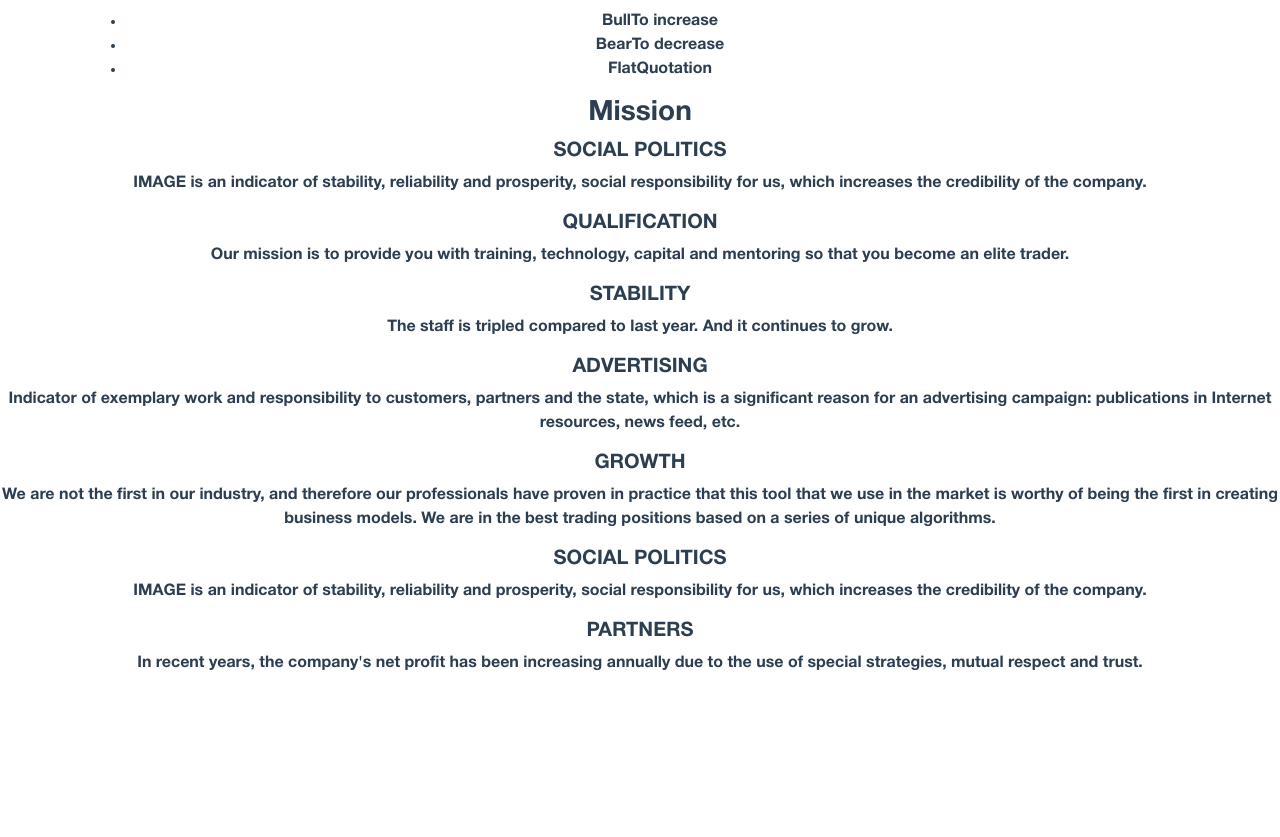
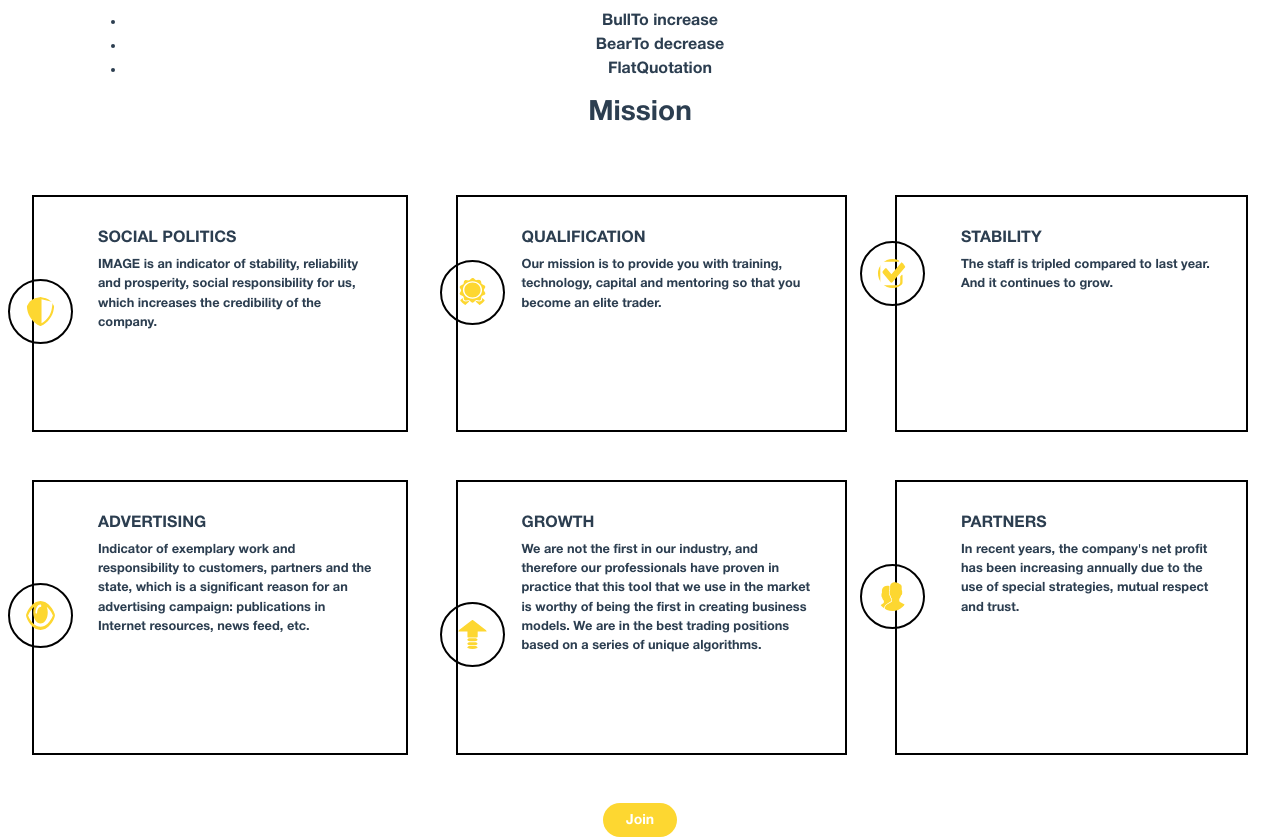
Before and after one commit to nonsoo24/bitploloniex, a Vue app: page / in a window 1280 px wide. Shown: the part 920-1757 px from the top of the page. Before the commit the page ends 1611 px from the top, so only its background shows below. Built offline with nearby package versions, Linux system fonts and the light colour scheme.

Commit message:
features list styled

```diff
--- a/src/views/Home.vue
+++ b/src/views/Home.vue
@@ -107,47 +107,57 @@
     <section>
       <h3 class="textuppercase">Mission</h3>
       <div class="grid-container">
-        <div>
+        <div class="feature-list">
           <h5>SOCIAL POLITICS</h5>
           <p>IMAGE is an indicator of stability, reliability and prosperity, social responsibility for us, which
-            increases the credibility of the company.</p>
+            increases the credibility of the company.
+          </p>
+          <div><img src="../assets/img/icon/shield.svg" alt="" class="feature-icon"></div>
         </div>
-        <div>
+
+        <div class="feature-list">
           <h5>QUALIFICATION</h5>
           <p>Our mission is to provide you with training, technology, capital and mentoring so that you become an elite
-            trader.</p>
+            trader.
+          </p>
+          <div><img src="../assets/img/icon/medal.svg" alt="" class="feature-icon"></div>
         </div>
 
-        <div>
+        <div class="feature-list">
           <h5>STABILITY</h5>
           <p>The staff is tripled compared to last year. And it continues to grow.</p>
+          <div><img src="../assets/img/icon/check.svg" alt="" class="feature-icon"></div>
         </div>
 
-        <div>
+        <div class="feature-list">
           <h5>ADVERTISING</h5>
           <p>Indicator of exemplary work and responsibility to customers, partners and the state, which is a significant
-            reason for an advertising campaign: publications in Internet resources, news feed, etc.</p>
+            reason for an advertising campaign: publications in Internet resources, news feed, etc.
+          </p>
+          <div><img src="../assets/img/icon/eye.svg" alt="" class="feature-icon"></div>
         </div>
 
-        <div>
+        <div class="feature-list">
           <h5>GROWTH</h5>
           <p>We are not the first in our industry, and therefore our professionals have proven in practice that this
             tool that we use in the market is worthy of being the first in creating business models. We are in the best
-            trading positions based on a series of unique algorithms.</p>
+            trading positions based on a series of unique algorithms.
+          </p>
+          <div><img src="../assets/img/icon/arrow-up.svg" alt="" class="feature-icon"></div>
         </div>
 
-        <div>
-          <h5>SOCIAL POLITICS</h5>
-          <p>IMAGE is an indicator of stability, reliability and prosperity, social responsibility for us, which
-            increases the credibility of the company.</p>
-        </div>
 
-        <div>
+        <div class="feature-list">
           <h5>PARTNERS</h5>
           <p>In recent years, the company's net profit has been increasing annually due to the use of special
-            strategies, mutual respect and trust.</p>
+            strategies, mutual respect and trust.
+          </p>
+          <div><img src="../assets/img/icon/user.svg" alt="" class="feature-icon"></div>
         </div>
       </div>
+      <div class="text-center">
+           <button type="button" name="" id="" class="btn btn-primary"> Join</button>
+        </div>
     </section>
   </div>
 </template>
@@ -254,12 +264,54 @@
 }
 
 .grid-container{
-  grid-template-columns: 100px 50px 100px;
-  grid-template-rows: 80px auto 80px;
-  grid-column-gap: 10px;
-  grid-row-gap: 15px;
+  display: grid;
+  grid-template-columns: repeat(3, auto);
+  grid-template-rows: repeat(3, auto);
+  grid-gap: 3rem;
+  margin: 4rem 2rem 0rem 2rem;
+}
+.feature-list{
+  border: 2px #000 solid;
+  padding: 2rem 2rem 1rem 4rem
+}
+.grid-container p {
+  font-size: 0.8rem;
+  justify-items: start;
+  text-align: left;
 }
 
+.grid-container h5{
+  text-align: left;
+  justify-items: start;
+  font-size: 1rem;
+}
+
+.feature-icon{
+  border: 2px #000 solid;
+  padding: 1rem;
+  width: 65px;
+  height: 65px;
+  position: relative;
+  right: 195px;
+  top: -70px;
+  border-radius: 50%
+  /* transform: translate(-50%,-50%); */
+}
+
+.btn-primary{
+  border-radius: 100px;
+  font-size: 0.875rem;
+  padding: 0.4rem 1.4rem;
+  background-color: #fdd731;
+  border: none
+}
+
+.btn-primary:hover{
+  color:rgba(0,0,0,.8);
+  transform:perspective(1px) translateZ(0);
+  box-shadow:0 0 1px transparent;
+  background-color: transparent;
+}
 
 
 /* Responsive columns - one column layout (vertical) on small screens */
```
